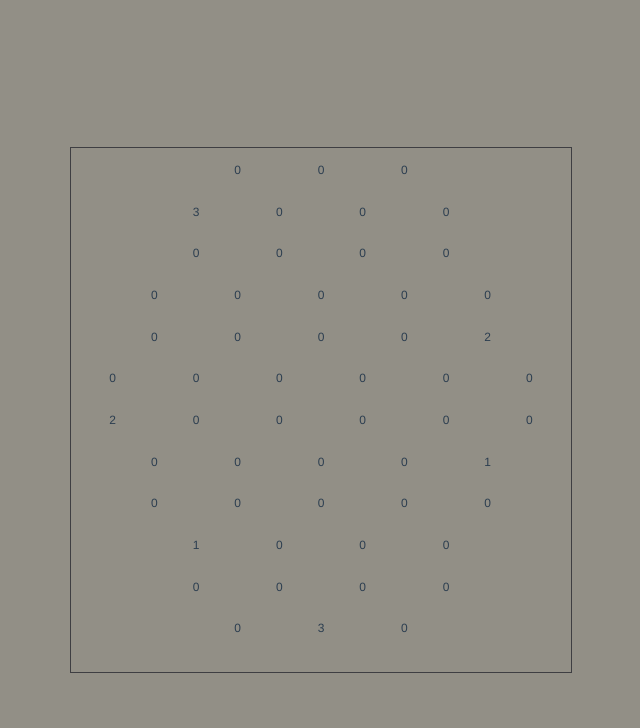
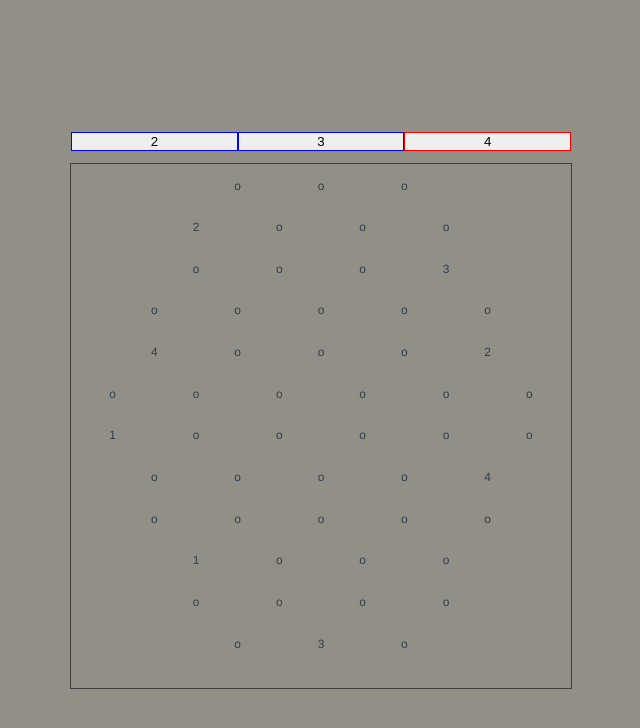
Before and after one commit to jacobcolyvan/vue-projects, a Vue app in the folder catan-randomiser/: page / in a window 1280 px wide. Shown: the top 728 px of the page, without its empty margins (319-959 px from the left). Built offline with nearby package versions, Linux system fonts and the light colour scheme.

Commit message:
added SelectPlayerAmunt component

```diff
--- a/catan-randomiser/public/index.html
+++ b/catan-randomiser/public/index.html
@@ -5,7 +5,7 @@
     <meta http-equiv="X-UA-Compatible" content="IE=edge">
     <meta name="viewport" content="width=device-width,initial-scale=1.0">
     <link rel="icon" href="<%= BASE_URL %>catan-logo.png">
-    <title>Randomiser(Catan)</title>
+    <title>Catan-Randomiser</title>
   </head>
   <body>
     <noscript>
--- a/catan-randomiser/src/App.vue
+++ b/catan-randomiser/src/App.vue
@@ -1,17 +1,39 @@
 <template>
   <div id="main">
-    <Board />
+    <SelectPlayerAmount
+      :numberOfPlayers="numberOfPlayers"
+      :playerAmountArray="playerAmountArray"
+      @togglePlayerAmount="togglePlayerAmount"
+    />
+    <Board
+      :numberOfPlayers="numberOfPlayers"
+    />
 
   </div>
 </template>
 
 <script>
 import Board from './components/Board.vue';
+import SelectPlayerAmount from './components/SelectPlayerAmount';
+// import RandomiseButton from '../components/RandomiseButton';
 
 export default {
   name: 'App',
   components: {
-    Board
+    Board,
+    SelectPlayerAmount
+  },
+  data () {
+    return {
+      numberOfPlayers: 4,
+      playerAmountArray: [2, 3, 4]
+    }
+  },
+  methods: {
+    togglePlayerAmount (value) {
+      this.numberOfPlayers = value
+      console.log(`value changed to ${value}`)
+    }
   }
 }
 </script>
@@ -24,8 +46,6 @@ export default {
   text-align: center;
   color: #2c3e50;
   margin-top: 60px;
-
-
 }
 
 body {
@@ -42,5 +62,6 @@ body {
   display: flex;
   justify-content: center;
   align-items: center;
+  flex-direction: column;
 }
 </style>
--- a/catan-randomiser/src/components/Board.vue
+++ b/catan-randomiser/src/components/Board.vue
@@ -10,7 +10,7 @@
         v-for="(point, index) in row"
         :key="index"
       >
-        <span> {{point}}</span>
+        <span> {{ point === 0 ? 'o' : point }}</span>
       </span>
     </div>
   </div>
@@ -22,6 +22,12 @@ import boardData from '../assets/board.json';
 export default {
   name: 'Board',
   components: {},
+  props: {
+    numberOfPlayers: {
+      type: Number,
+      required: true
+    }
+  },
   data () {
     return {
       boardRows: boardData.rowLengths,
@@ -36,12 +42,16 @@ export default {
       });
 
       this.boardArray = tempArray;
+      return tempArray;
     },
 
     randomisePlayers() {
-      let tempBoardArray = this.boardArray;
+
+      let tempBoardArray = this.createEmptyBoardArray();
+      //  = this.boardArray;
       const totalBoardRows = 12;
-      let playerPositions = [[], [], []];
+      let playerPositions = [];
+      for (let i = 0; i < this.numberOfPlayers; i++) { playerPositions.push([]) }
 
       const getRandomPlayerPos = () => {
         const playerRow = Math.floor(Math.random() * totalBoardRows);
@@ -62,7 +72,7 @@ export default {
 
 
       for (let i = 0; i < 2; i++ ) {
-        for ( let j = 0; j < 3; j++ ) {
+        for ( let j = 0; j < this.numberOfPlayers; j++ ) {
           let satifiesRequirements = false;
 
           while ( !satifiesRequirements ) {
@@ -100,10 +110,10 @@ export default {
     }
   },
   mounted() {
-    this.createEmptyBoardArray()
+    this.randomisePlayers();
   },
   watch: {
-    boardArray() {
+    numberOfPlayers () {
       this.randomisePlayers();
     }
   },
@@ -126,7 +136,6 @@ export default {
       height: calc(100% / 12);
       width: 100%;
       text-align: center;
-      // display: flex;
     }
 
     .board-point {
--- /dev/null
+++ b/catan-randomiser/src/components/SelectPlayerAmount.vue
@@ -0,0 +1,62 @@
+<template>
+  <div id="select-player-amounts">
+    <button
+      v-for="(amountValue, index) in playerAmountArray"
+      :key="index"
+      class="amount-button"
+      v-bind:id="amountValue === numberOfPlayers? 'selected': false"
+      v-on:click="$emit('togglePlayerAmount', amountValue)"
+    >
+      {{ amountValue }}
+    </button>
+
+    <!-- NOTE:  -->
+  </div>
+</template>
+
+<script>
+  export default {
+    name: "SelectPlayerAmount",
+    props: {
+      numberOfPlayers: {
+        type: Number,
+        required: true
+      },
+      playerAmountArray: {
+        type: Object,
+        required: true
+      },
+    },
+  }
+</script>
+
+<style lang="scss" scoped>
+#select-player-amounts {
+  // width: 100%;
+  max-width: 500px;
+  max-height: 500px;
+  width: 90vw;
+
+  margin-bottom: 12px;
+
+  .amount-button {
+    width: calc(100% / 3);
+    border: 1px solid blue;
+
+    &:hover {
+      cursor: pointer;
+    }
+
+    &:focus {
+      outline: none;
+      box-shadow: none;
+    }
+  }
+
+  #selected {
+    border: 1px solid red;
+  }
+
+}
+
+</style>
--- a/catan-randomiser/src/main.js
+++ b/catan-randomiser/src/main.js
@@ -1,4 +1,6 @@
 import { createApp } from 'vue'
 import App from './App.vue'
 
+
+
 createApp(App).mount('#app')
```
Also changed, not shown: 2 other files (tests, documents, lock files or other folders).
